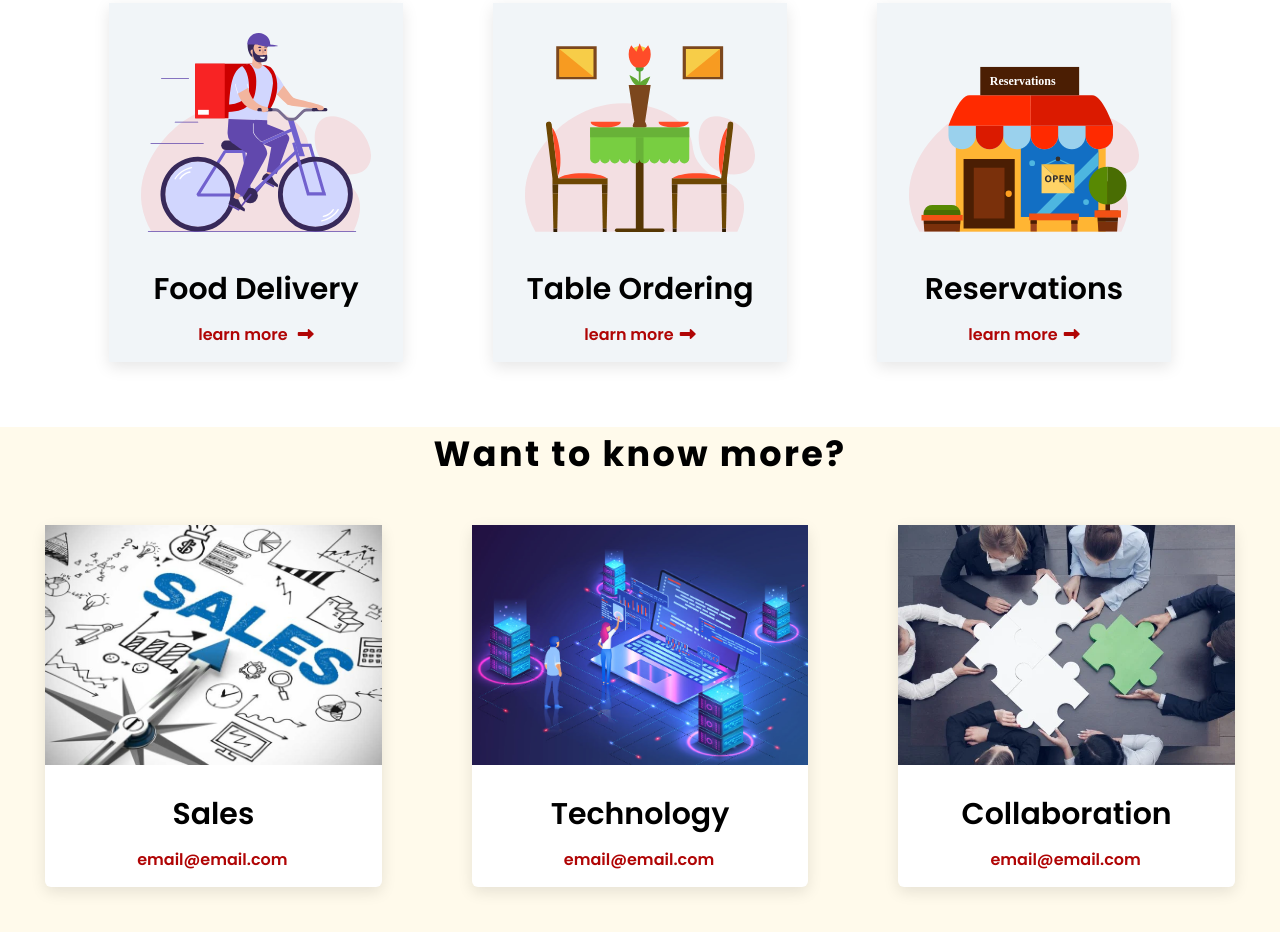
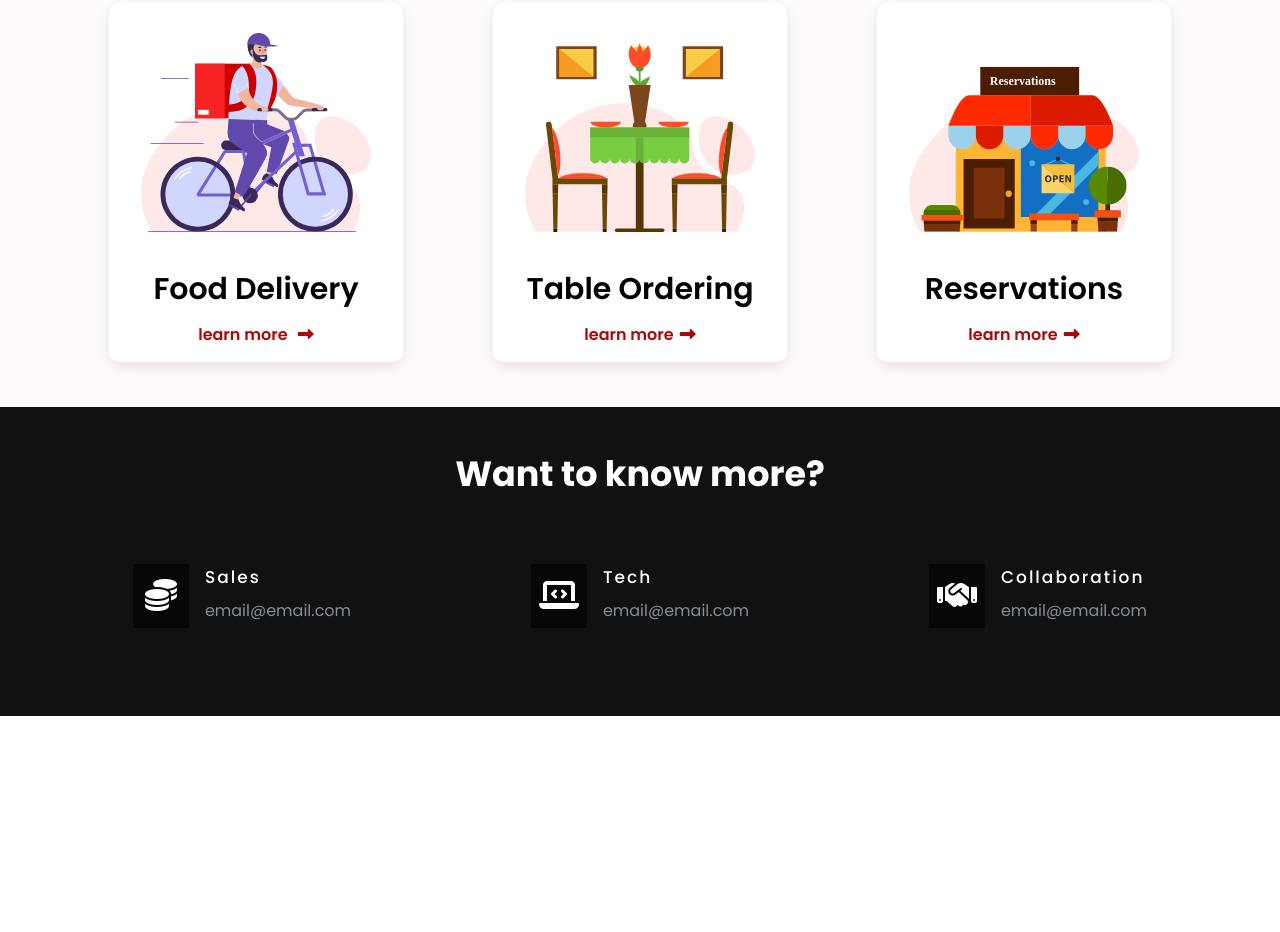
Before and after one commit to shriram1056/topserve_about_us, a plain HTML site: page index.html in a window 1280 px wide. Shown: the part 1814-2746 px from the top of the page. After the commit the page ends 2530 px from the top, so only its background shows below. Drawn offline with Linux system fonts and the light colour scheme.

Commit message:
"third revision"

```diff
--- a/about_us.css
+++ b/about_us.css
@@ -21,7 +21,7 @@ a {
 /* about_us */
 
 .about_us {
-  background-color: hsl(210, 36%, 96%);
+  background-color: #fffbfb;
 }
 
 .about_us div:nth-child(1) {
@@ -76,7 +76,7 @@ a {
 
 @keyframes blink-caret {
   from {
-    border-color: orange;
+    border-color: rgba(176, 5, 5, 0.5);
   }
   to {
     border-color: transparent;
@@ -88,6 +88,7 @@ a {
 /* founding_story */
 .founding_story {
   padding: 35px 40px;
+  background-color: #fffbfb;
 }
 .founding_story div {
   margin: 20px;
@@ -118,7 +119,7 @@ a {
 /* our values */
 .our_value {
   padding: 35px 40px;
-  background-color: hsl(45, 100%, 96%);
+  background-color: #fffbfb;
 }
 .our_value div {
   margin: 20px;
@@ -148,9 +149,11 @@ a {
 /* our values */
 /* our_services */
 .our_services h2 {
-  margin-top: 20px;
+  padding-top: 20px;
 }
-
+.our_services {
+  background-color: #fffbfb;
+}
 .services_container {
   display: grid;
   width: 85%;
@@ -161,9 +164,10 @@ a {
 .service_item {
   margin: 45px;
   padding: 30px 30px 15px 30px;
-  background-color: hsl(210, 36%, 96%);
+  background-color: white;
   box-shadow: 0 5px 15px rgba(0, 0, 0, 0.1);
   transition: all 0.3s linear;
+  border-radius: 10px;
 }
 
 .service_item:hover {
@@ -210,70 +214,56 @@ a {
 .service_item:hover i {
   transform: translateX(50%);
 }
-
 /* contact */
-/* our_services */
-.contact {
-  background-color: hsl(45, 100%, 96%);
+.contacts {
+  background: #111111;
+  padding: 40px 0;
 }
-.contact h2 {
-  margin-top: 20px;
+.contact-icon img {
+  display: inline;
 }
 
-.contact_container {
-  display: grid;
-  grid-template-columns: calc(100% / 3) calc(100% / 3) calc(100% / 3);
-  margin: 0 auto;
+.contact-info h4 {
+  color: white;
+  letter-spacing: 2px;
+  font-weight: 500;
+  font-size: 17px;
 }
 
-.contact_item {
-  margin: 45px;
-  padding: 0 0 15px 0;
-  background-color: white;
-  box-shadow: 0 5px 15px rgba(0, 0, 0, 0.1);
-  transition: all 0.3s linear;
-  border-radius: 6px;
+.contacts h2 {
+  text-align: center;
+  margin-bottom: 64px;
+  color: white;
+  font-size: 35px;
 }
 
-.contact_item:hover {
-  box-shadow: 0 5px 15px rgba(0, 0, 0, 0.2);
-  transform: scale(1.02);
+.contacts-center {
+  width: 90vw;
+  margin: 0 auto;
+  max-width: 1170px;
+  /* optional"helps */
 }
-
-.contact_item .contact_image img {
-  object-fit: cover;
-  object-position: center;
-  width: 100%;
-  height: 15rem;
+.contact {
+  text-align: center;
+  margin-bottom: 48px;
+  justify-content: center;
 }
-
-.contact_item .contact_image {
-  text-align: center;
+.contact-icon {
+  background: #070707;
+  color: white;
+  padding: 8px;
+  display: inline-block;
+  font-size: 32px;
+  margin-bottom: 24px;
 }
-.contact_item .contact_content {
-  padding-top: 20px;
-  text-align: center;
+.contact-info a {
+  color: #868e96;
 }
-
-.contact h2 {
-  font-size: 35px;
-  text-align: center;
-  letter-spacing: 0.15rem;
-}
-.contact_item h3 {
-  font-size: 30px;
-  font-weight: 600;
-  margin-bottom: 10px;
-}
-
-.contact_item a {
-  font-weight: 600;
-  margin-right: 2px;
+.contact-title {
+  margin-bottom: 8px;
 }
 /* contact */
-/* .about_us div:nth-child(1) h1 br {
-    display: block;
-  } */
+
 @media screen and (max-width: 1496px) {
   .container {
     padding-top: 40px;
@@ -312,28 +302,59 @@ a {
   .services_container {
     width: auto;
   }
-  .contact_item .contact_image img {
-    height: 12rem;
+}
+
+@media screen and (min-width: 1170px) {
+  .contact {
+    display: flex;
+    text-align: left;
+  }
+  .contact-icon {
+    align-self: start;
+    /* if this is not used then the div will stretch to fill the space */
+  }
+  .contact-info {
+    padding-left: 16px;
+  }
+}
+
+@media screen and (min-width: 768px) {
+  .contacts-center {
+    display: flex;
+    justify-content: space-between;
+    flex-wrap: wrap;
+    /* optional"helps */
+  }
+  .contact {
+    flex: 0 0 calc(50% - 16px);
+    margin-bottom: 24px;
+  }
+}
+@media screen and (min-width: 992px) {
+  .contact {
+    flex: 0 0 calc(33.333% - 16px);
+  }
+  .contacts-center {
+    width: 95vw;
   }
 }
 
 @media screen and (max-width: 992px) {
   .about_us div:nth-child(1) p {
     font-size: 16px;
+    line-height: 2;
   }
   .about_us div:nth-child(1) h1 {
     font-size: 30px;
   }
   .founding_story div p {
     font-size: 16px;
+    line-height: 2;
   }
+
   .our_value div p {
     font-size: 16px;
-    line-height: 1.5;
-  }
-  .our_value div p {
-    font-size: 16px;
-    line-height: 1.5;
+    line-height: 2;
   }
   .founding_story div h2 {
     font-size: 30px;
@@ -347,12 +368,7 @@ a {
   .service_content h3 {
     font-size: 24px;
   }
-  .contact h2 {
-    font-size: 30px;
-  }
-  .contact_content h3 {
-    font-size: 24px;
-  }
+
   .container {
     display: flex;
     flex-direction: column;
@@ -401,8 +417,8 @@ a {
   }
 
   .our_value .image img {
-    width: 70%;
-    height: 70%;
+    width: 60%;
+    height: 60%;
     margin: 0 auto;
   }
 
@@ -410,8 +426,8 @@ a {
     width: auto;
   }
   .founding_story .image img {
-    width: 70%;
-    height: 70%;
+    width: 60%;
+    height: 60%;
     margin: 0 auto;
   }
 
@@ -430,20 +446,9 @@ a {
     grid-column: 1 / span 2;
   }
 
-  .contact_container {
-    width: 100%;
-    grid-template-columns: calc(100% / 2) calc(100% / 2);
-  }
-  .contact_container div:nth-child(3) {
-    grid-column: 1 / span 2;
-  }
   .service_item {
     margin: 20px 40px;
     padding: 10px;
-  }
-
-  .contact_item {
-    margin: 20px 40px;
   }
 }
 
@@ -452,42 +457,40 @@ a {
     display: flex;
     flex-direction: column;
   }
+  .about_us div:nth-child(1) p {
+    padding: 0 30px;
+  }
+  .founding_story div p {
+    padding: 10px;
+  }
+
+  .our_value div p {
+    padding: 10px;
+  }
   .about_us div:nth-child(2) img {
     width: 70%;
     height: 70%;
     margin: 0 auto;
   }
-  .contact_container {
-    display: flex;
-    flex-direction: column;
+  .founding_story .image img {
+    width: 80%;
+    height: 80%;
+    margin: 0 auto;
   }
-  .contact_container {
-    grid-template-columns: calc(100% / 2) calc(100% / 2);
-  }
-  .contact_container div:nth-child(3) {
-    grid-column: 1 / span 2;
-  }
-  .contact_item {
-    width: 70%;
-    margin: 40px auto 0 auto;
+  .our_value .image img {
+    width: 80%;
+    height: 80%;
+    margin: 0 auto;
   }
 }
 
-@media screen and (max-width: 450px) {
+@media screen and (max-width: 550px) {
   .founding_story div p {
-    padding: 0;
     padding-top: 10px;
   }
   .our_value div p {
-    padding: 0;
     padding-top: 10px;
   }
-  .about_us div:nth-child(1) p {
-    padding: 0 20px;
-  }
-}
-
-@media screen and (max-width: 400px) {
   .about_us div:nth-child(1) h1 {
     font-size: 24px;
   }
@@ -497,4 +500,10 @@ a {
   .our_value div h2 {
     font-size: 24px;
   }
+  .our_services h2 {
+    font-size: 24px;
+  }
+  .contacts h2 {
+    font-size: 24px;
+  }
 }
--- a/index.html
+++ b/index.html
@@ -14,9 +14,7 @@
   <body>
     <main class="about_us container">
       <div>
-        <h1>
-          Hi, we're TopServe
-        </h1>
+        <h1>Hi, we're TopServe</h1>
         <p>
           a technology company based in Atlantic Canada, that connects people
           with the best restaurants in their neighborhood. We partner with
@@ -109,37 +107,35 @@
         </div>
       </div>
     </section>
-    <section class="contact">
-      <div>
-        <h2>Want to know more?</h2>
-      <div class="contact_container">
-        <div class="contact_item">
-          <div class="contact_image">
-            <img src="/static/sales.jpg" alt="" />
+    <section class="contacts">
+      <h2>Want to know more?</h2>
+      <div class="contacts-center">
+        <article class="contact">
+          <span class="contact-icon">
+            <i class="fas fa-coins fa-fw"></i>
+          </span>
+          <div class="contact-info">
+            <h4 class="contact-title">Sales</h4>
+          <a href="">email@email.com</a>
+        </article>
+        <article class="contact">
+          <span class="contact-icon">
+            <i class="fas fa-laptop-code fa-fw"></i>
+          </span>
+          <div class="contact-info">
+            <h4 class="contact-title">Tech</h4>
+            <a href="">email@email.com</a>
           </div>
-          <div class="contact_content">
-            <h3>Sales</h3>
-              <a href="email@email.com">email@email.com</a>
+        </article>
+        <article class="contact">
+          <span class="contact-icon">
+            <i class="fas fa-handshake fa-fw"></i>
+          </span>
+          <div class="contact-info">
+            <h4 class="contact-title">Collaboration</h4>
+            <a href="">email@email.com</a>
           </div>
-        </div>
-        <div class="contact_item">
-          <div class="contact_image">
-            <img src="/static/connected-technology.jpg" alt="" />
-          </div>
-          <div class="contact_content">
-            <h3>Technology</h3>
-              <a href="">email@email.com</a>
-          </div>
-        </div>
-        <div class="contact_item">
-          <div class="contact_image">
-            <img src="/static/Feature-Image-Business-Collaboration.webp" alt="" />
-          </div>
-          <div class="contact_content">
-            <h3>Collaboration</h3>
-              <a href="">email@email.com</a>
-          </div>
-        </div>
+        </article>
       </div>
     </section>
   </body>
```
Also changed, not shown: 1 other file.
